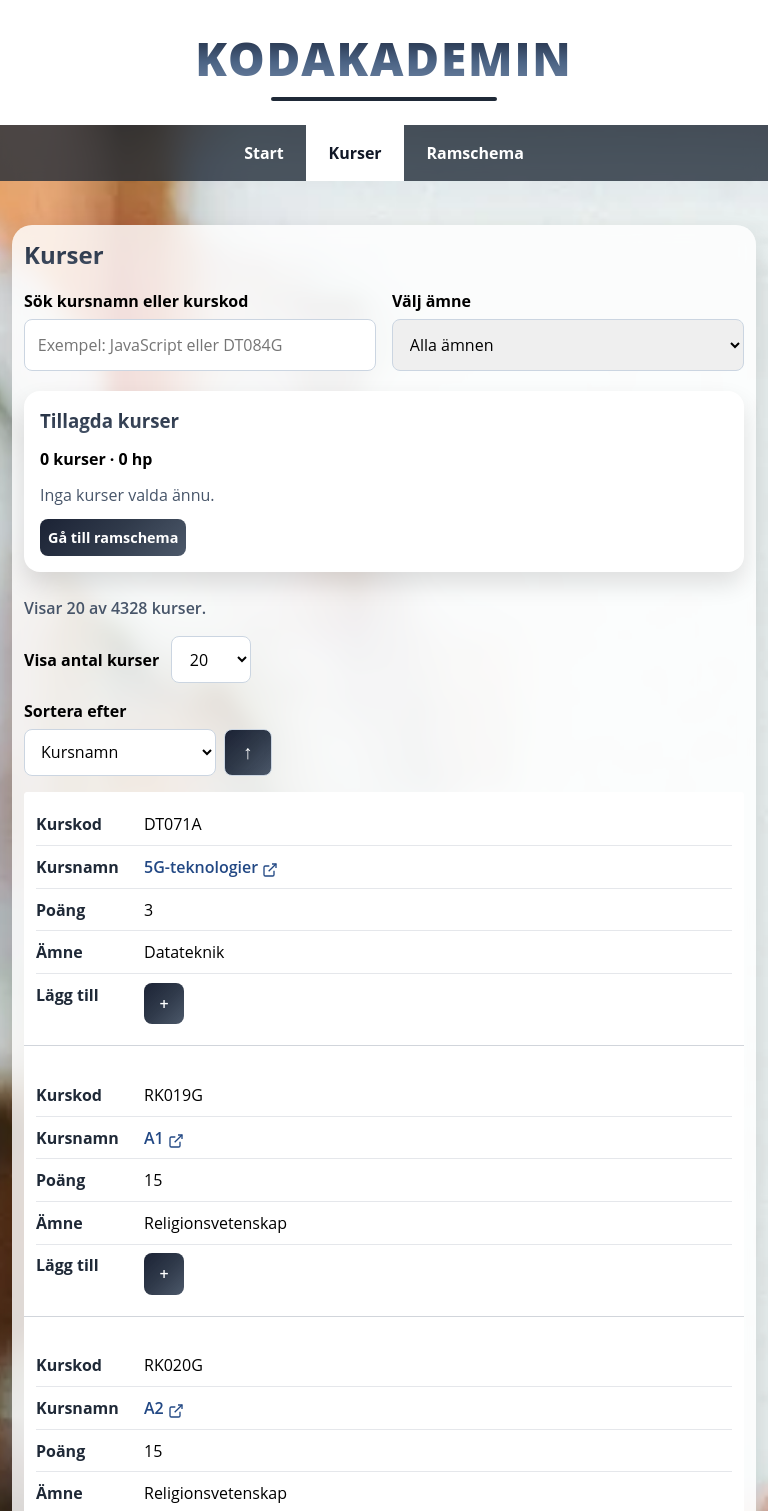
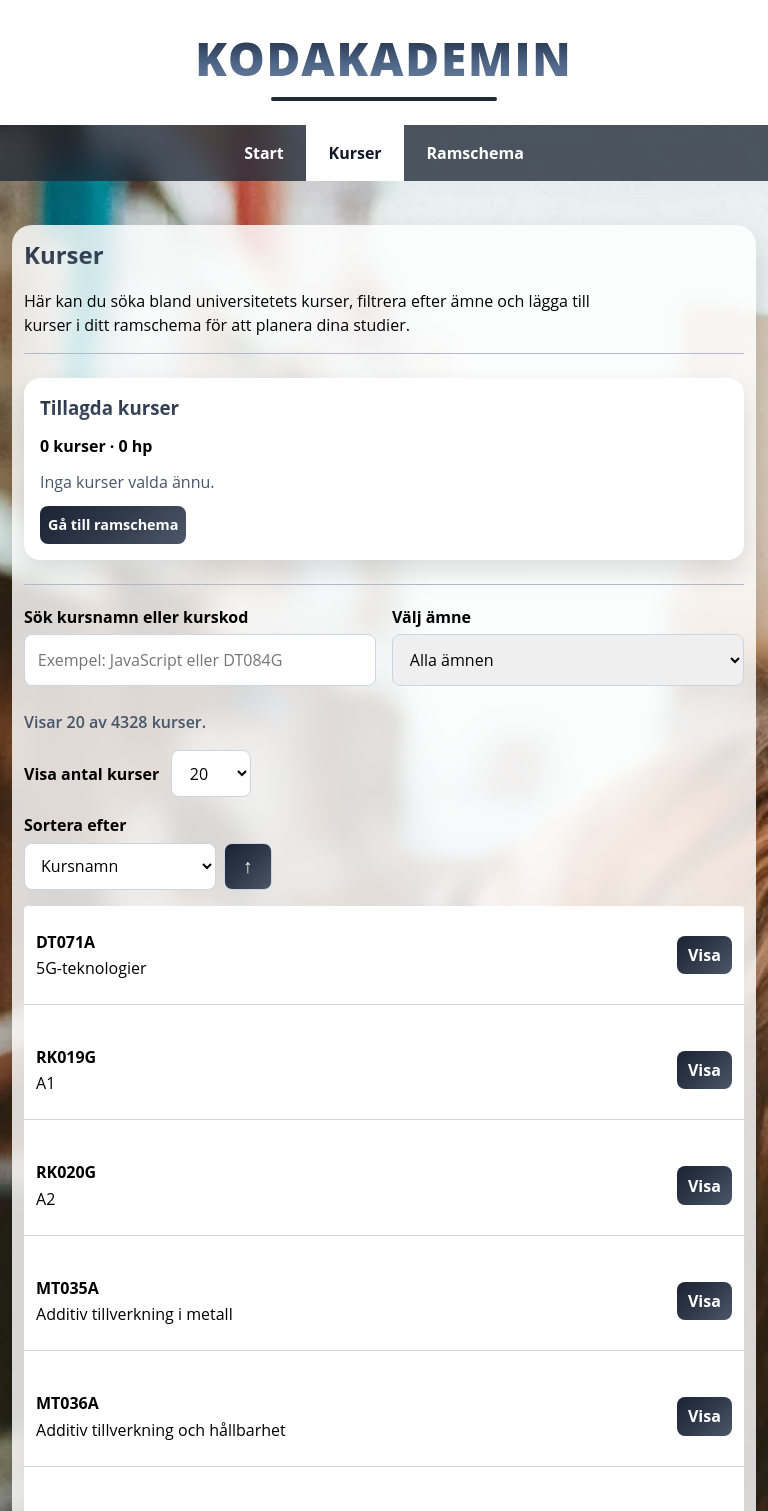
Before and after one commit to fredrikastjernlof/Kodakademin, an Angular app: page /kurser in a window 768 px wide. Shown: the top 1511 px of the page. Built offline with nearby package versions, Linux system fonts and the light colour scheme.

Commit message:
Add expandable mobile course cards and styling

```diff
--- a/src/app/pages/courses/courses.html
+++ b/src/app/pages/courses/courses.html
@@ -1,8 +1,14 @@
 <section class="courses-page" aria-labelledby="coursesHeading">
     <div class="page-card">
         <h2 id="coursesHeading">Kurser</h2>
+        <p>Här kan du söka bland universitetets kurser, filtrera efter ämne och lägga till kurser i ditt ramschema för
+            att planera dina studier.</p>
 
         <div class="course-tools">
+            <!-- Component that holds summary of chosen courses -->
+            <div class="summary-wrapper">
+                <app-schedule-summary />
+            </div>
             <div class="filters">
                 <div>
                     <!-- Search input for filtering courses by name or code -->
@@ -23,7 +29,7 @@
                     </select>
                 </div>
             </div>
-            <app-schedule-summary />
+
         </div>
         <!-- Display the count of filtered courses and total courses -->
         <p class="result-count">
@@ -113,12 +119,22 @@
                 </thead>
 
                 <tbody>
-                    <!-- Loop through the filtered courses and display them in the table, show as many as the user has selected -->
+                    <!-- Loop through the courses that should currently be displayed -->
                     @for (course of displayedCourses(); track course.courseCode) {
-                    <tr>
-                        <td data-label="Kurskod">{{ course.courseCode }}</td>
-                        <td data-label="Kursnamn"><a class="course-link" [href]="course.syllabus" target="_blank"
-                                rel="noopener noreferrer"
+                    <tr [class.is-expanded]="expandedCourseCode() === course.courseCode">
+                        <td class="mobile-course-summary">
+                            <div>
+                                <strong>{{ course.courseCode }}</strong>
+                                <span>{{ course.courseName }}</span>
+                            </div>
+
+                            <button type="button" (click)="toggleCourseDetails(course.courseCode)">
+                                {{ expandedCourseCode() === course.courseCode ? 'Dölj' : 'Visa' }}
+                            </button>
+                        </td>
+                        <td class="course-detail" data-label="Kurskod">{{ course.courseCode }}</td>
+                        <td class="course-detail" data-label="Kursnamn"><a class="course-link" [href]="course.syllabus"
+                                target="_blank" rel="noopener noreferrer"
                                 [attr.aria-label]="course.courseName + ', kurskod ' + course.courseCode + ', öppnas i ny flik'">
                                 {{ course.courseName }} <svg class="external-icon" xmlns="http://www.w3.org/2000/svg"
                                     width="16" height="16" viewBox="0 0 24 24" fill="none" stroke="currentColor"
@@ -129,9 +145,9 @@
                                 </svg>
                             </a>
                         </td>
-                        <td data-label="Poäng">{{ course.points }}</td>
-                        <td data-label="Ämne">{{ course.subject }}</td>
-                        <td data-label="Lägg till">
+                        <td class="course-detail" data-label="Poäng">{{ course.points }}</td>
+                        <td class="course-detail" data-label="Ämne">{{ course.subject }}</td>
+                        <td class="course-detail" data-label="Lägg till">
                             <!-- Button to add the course to the schedule, disabled if the course is already selected -->
                             <button class="add-button" type="button" (click)="addToSchedule(course)"
                                 [disabled]="isSelected(course.courseCode)" [attr.aria-label]="isSelected(course.courseCode)
--- a/src/app/pages/courses/courses.scss
+++ b/src/app/pages/courses/courses.scss
@@ -22,17 +22,23 @@
   margin-bottom: 1.5rem;
 }
 
-@media (min-width: 768px) {
-  .filters {
-    grid-template-columns: 1fr 1fr;
-    align-items: end;
-  }
+.summary-wrapper {
+  padding: 1.5rem 0;
+  border-top: 1px solid rgb(180, 186, 200);
+  border-bottom: 1px solid  rgb(180, 186, 200);
 }
 
 .filters {
   display: grid;
   gap: 1rem;
   margin-bottom: 0;
+}
+
+@media (min-width: 768px) {
+  .filters {
+    grid-template-columns: 1fr 1fr;
+    align-items: end;
+  }
 }
 
 .filters label,
@@ -55,11 +61,11 @@
 .filters select {
   width: 100%;
   padding: 0.8rem;
-   min-height: 3.25rem;
+  min-height: 3.25rem;
 }
 
 .result-count {
-  color: #475569;
+  color: rgb(71, 85, 105);
   margin-bottom: 1rem;
   font-weight: 600;
 }
@@ -125,6 +131,10 @@ th button:focus-visible {
 td {
   padding: 0.9rem 1rem;
   border-bottom: 1px solid #e5e5e5;
+}
+
+.mobile-course-summary {
+  display: none;
 }
 
 .course-link {
@@ -308,6 +318,62 @@ tbody tr:hover {
     width: fit-content;
     max-width: 100%;
   }
+
+  .mobile-course-summary {
+    display: grid;
+    grid-template-columns: minmax(0, 1fr) auto;
+    gap: 0.75rem;
+    align-items: center;
+    padding: 0.75rem 0;
+    border-bottom: none;
+  }
+
+  .mobile-course-summary::before {
+    content: none;
+  }
+
+  .mobile-course-summary div {
+    display: grid;
+    gap: 0.15rem;
+    min-width: 0;
+  }
+
+  .mobile-course-summary span {
+    overflow: hidden;
+    text-overflow: ellipsis;
+    white-space: nowrap;
+  }
+
+  .mobile-course-summary button {
+    padding: 0.45rem 0.7rem;
+    border: none;
+    border-radius: 0.5rem;
+    background: linear-gradient(135deg,
+        rgb(15 23 42 / 0.95),
+        rgb(30 41 59 / 0.92),
+        rgb(51 65 85 / 0.88));
+    color: white;
+    font: inherit;
+    font-weight: 700;
+    cursor: pointer;
+  }
+
+  td[data-label="Lägg till"] {
+    grid-template-columns: 6rem 1fr;
+  }
+
+  td[data-label="Lägg till"] .add-button {
+    justify-self: end;
+  }
+
+  .course-detail {
+    display: none;
+  }
+
+  tr.is-expanded .course-detail {
+    display: grid;
+  }
+
 }
 
 .course-display-controls {
--- a/src/app/pages/courses/courses.ts
+++ b/src/app/pages/courses/courses.ts
@@ -28,6 +28,9 @@ export class Courses {
   // Signals to manage how many courses to show
   baseVisibleCourseCount = signal(20);
   visibleCourseCount = signal(20);
+
+  // Stores which course is currently expanded on mobile
+  expandedCourseCode = signal<string | null>(null);
 
   // Computed signal to filter and sort courses based on user input
   filteredCourses = computed(() => {
@@ -180,4 +183,12 @@ export class Courses {
   showFewerCourses(): void {
     this.visibleCourseCount.set(this.baseVisibleCourseCount());
   }
+
+  // Method to expand courseinformation on smaller screens
+  toggleCourseDetails(courseCode: string): void {
+    this.expandedCourseCode.update(currentCode =>
+      currentCode === courseCode ? null : courseCode
+    );
+  }
+
 }
```
